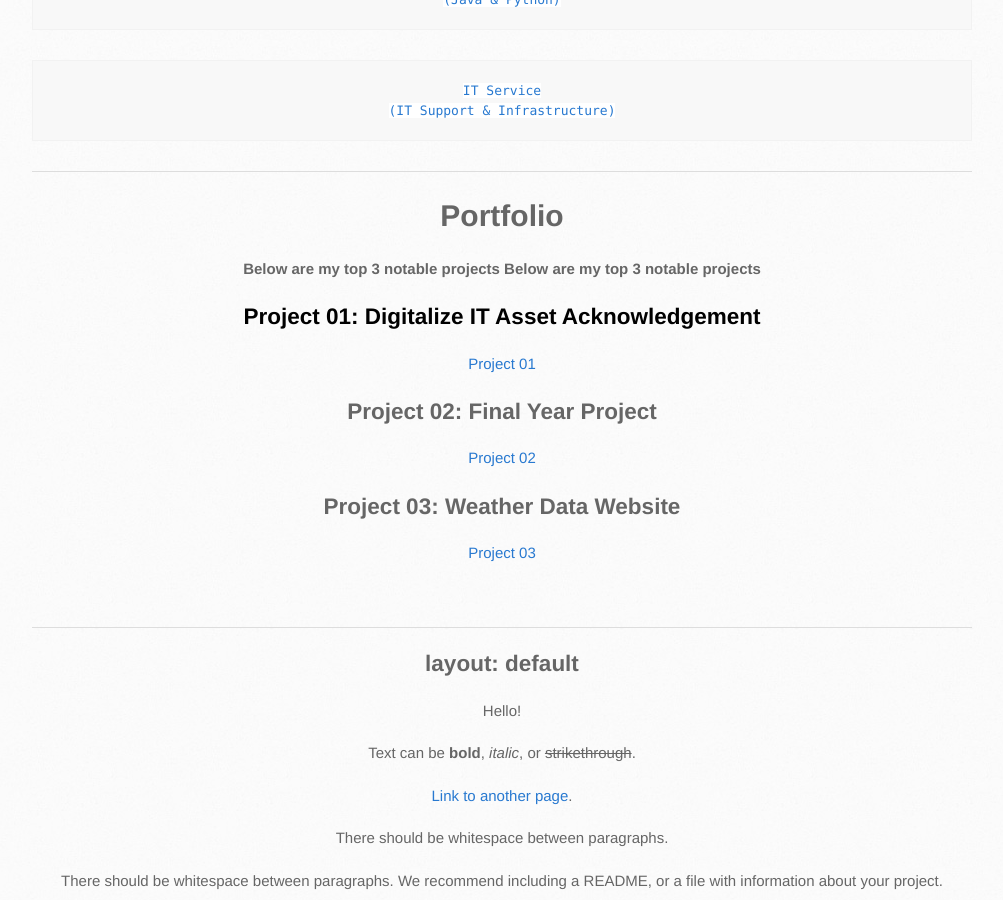
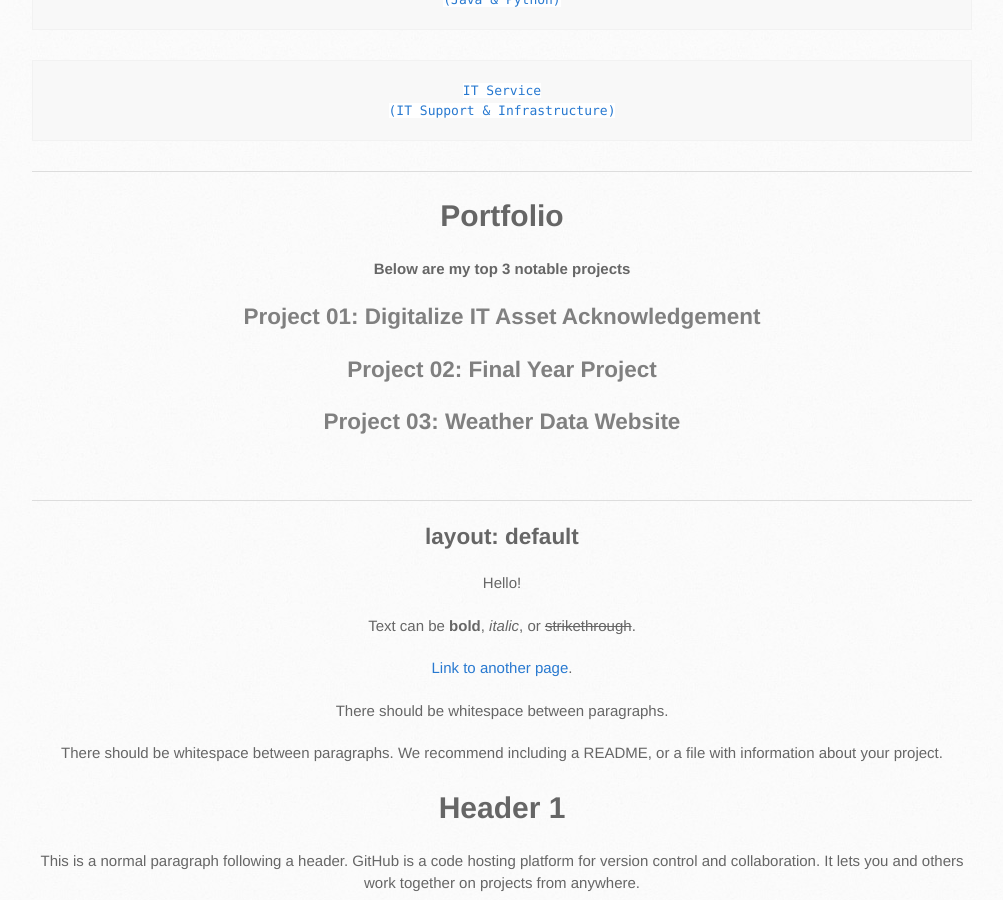
Before and after one commit to xianyichan/stephaniechan.github.io, a Jekyll site: the page built from index.md, in a window 1280 px wide and 900 px high, scrolled down 1274 px. Shown: the whole window, without its empty margins (138-1141 px from the left). Built offline with Jekyll 4.4.1, drawn with Linux system fonts in a browser that asks for light colours; our own code applies the rules of GitHub Pages for plain Markdown files; the repository's description, which GitHub fills in, is left out; some of the changed text lies outside the part shown.

Commit message:
Update index.md

```diff
--- a/index.md
+++ b/index.md
@@ -59,17 +59,12 @@ IT Service
 
 # Portfolio
 **Below are my top 3 notable projects**
-<b>Below are my top 3 notable projects</b>
 
-<h2> <a href="project02.html" style="color: black"> Project 01: Digitalize IT Asset Acknowledgement </a> </h2>
-[Project 01](./project02.md)
+<h2> <a href="project02.html" style="color: gray"> Project 01: Digitalize IT Asset Acknowledgement </a> </h2>
 
+<h2> <a href="project03.html" style="color: gray"> Project 02: Final Year Project </a> </h2>
 
-## Project 02: Final Year Project
-[Project 02](./project03.md)
-
-## Project 03: Weather Data Website
-[Project 03](./project04.md)
+<h2> <a href="project04.html" style="color: gray"> Project 03: Weather Data Website  </a> </h2>
 
 <br>
 
```
